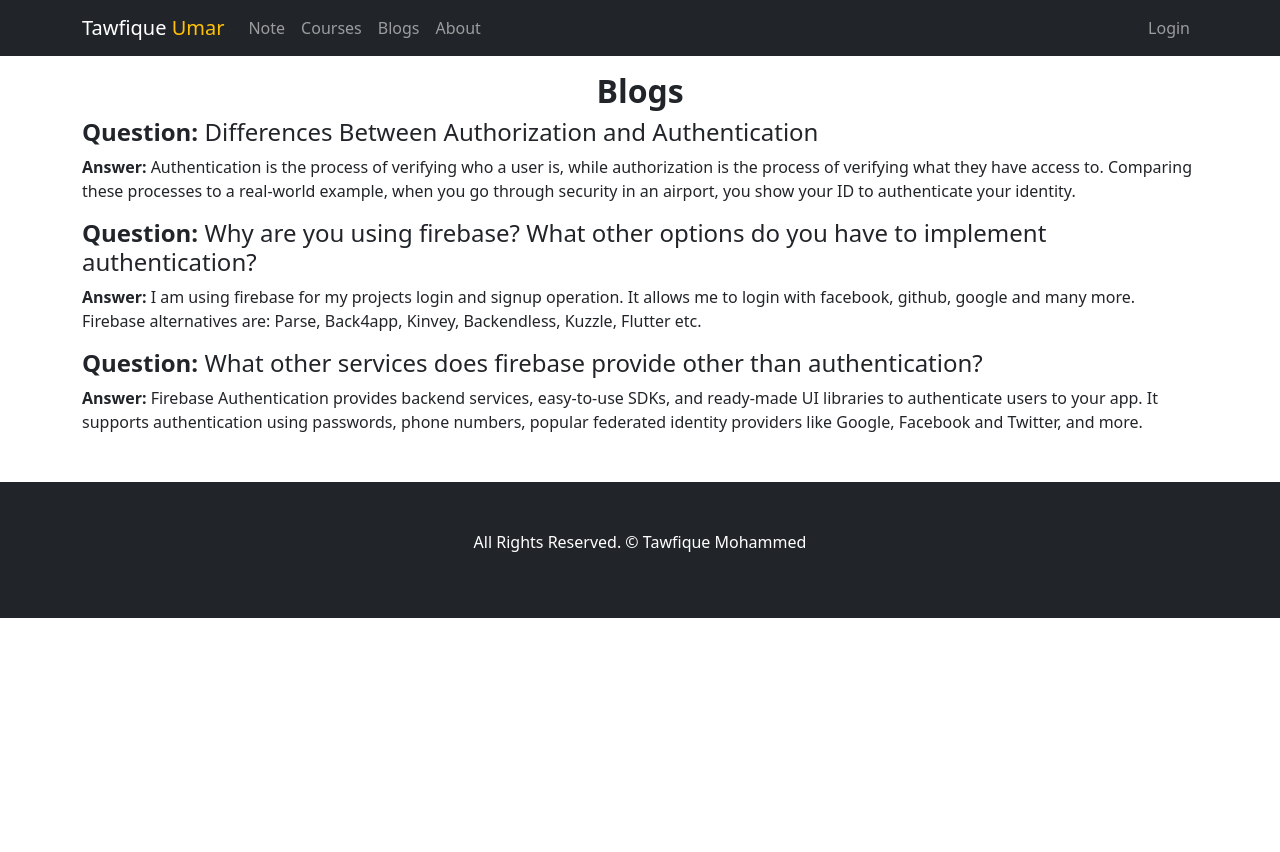
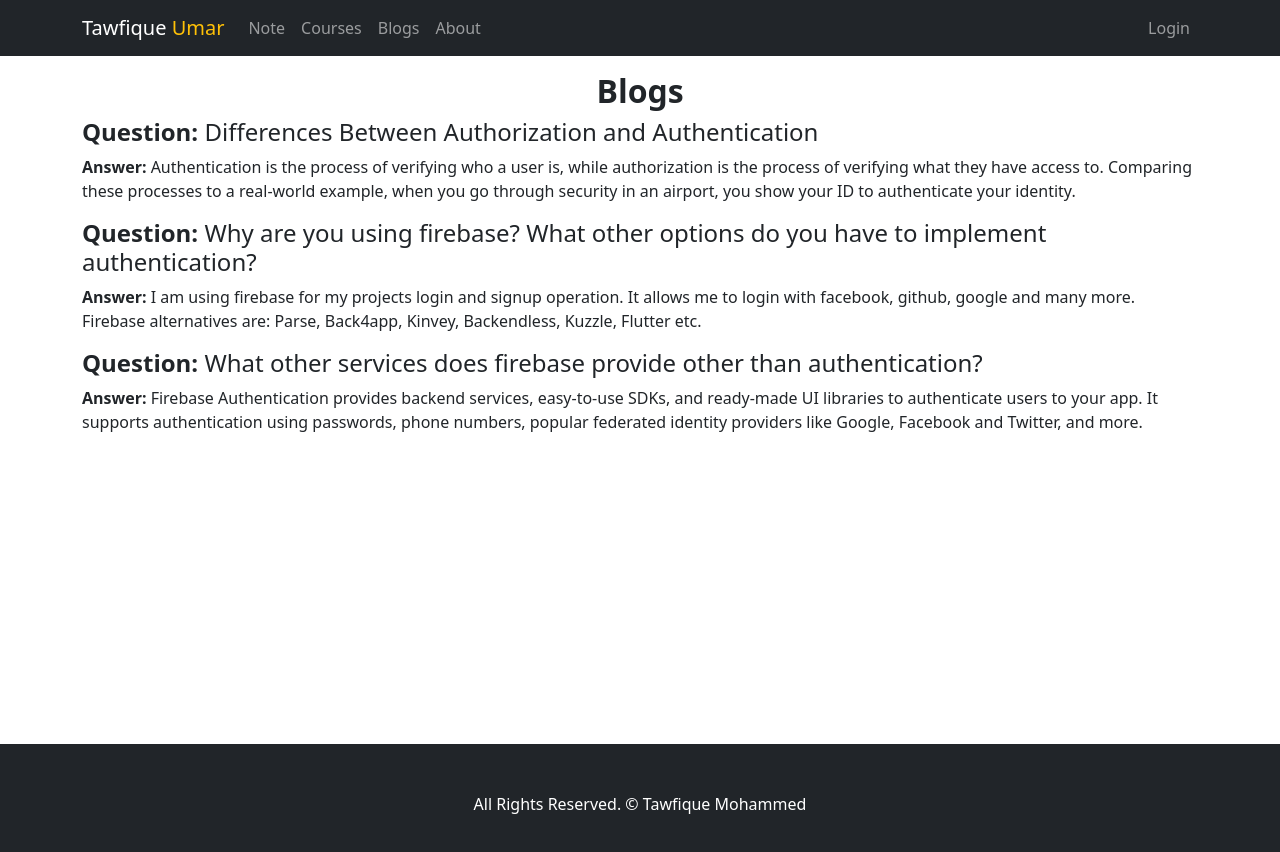
Before and after one commit to TawfiqueMohammed/personal-trainer-website, a React (Create React App) app: page /blogs in a window 1280 px wide. Shown: the top 852 px of the page. Before the commit the page ends 800 px from the top, so only its background shows below. Built offline with nearby package versions, Linux system fonts and the light colour scheme; no server answers.

Commit message:
full final commit

```diff
--- a/src/Pages/About/About.js
+++ b/src/Pages/About/About.js
@@ -2,7 +2,7 @@ import React from 'react';
 
 const About = () => {
     return (
-        <div className='container'>
+        <div style={{ minHeight: "80vh" }} className='container'>
             <h2 className='mt-3 text-center fw-bold'>About Me</h2>
             <h4 className='mt-3 text-center'>Name: </h4>
             <p className='text-center'>Tawfique Mohammed Tarek</p>
--- a/src/Pages/Blogs/Blogs.js
+++ b/src/Pages/Blogs/Blogs.js
@@ -2,7 +2,7 @@ import React from 'react';
 
 const Blogs = () => {
     return (
-        <div className='container'>
+        <div style={{ minHeight: "80vh" }} className='container'>
             <h2 className='text-center pt-3 fw-bold'>Blogs</h2>
             <h4><span className='fw-bold'>Question:</span> Differences Between Authorization and Authentication</h4>
             <p><span className='fw-bold'>Answer:</span> Authentication is the process of verifying who a user is, while authorization is the process of verifying what they have access to. Comparing these processes to a real-world example, when you go through security in an airport, you show your ID to authenticate your identity. </p>
```
